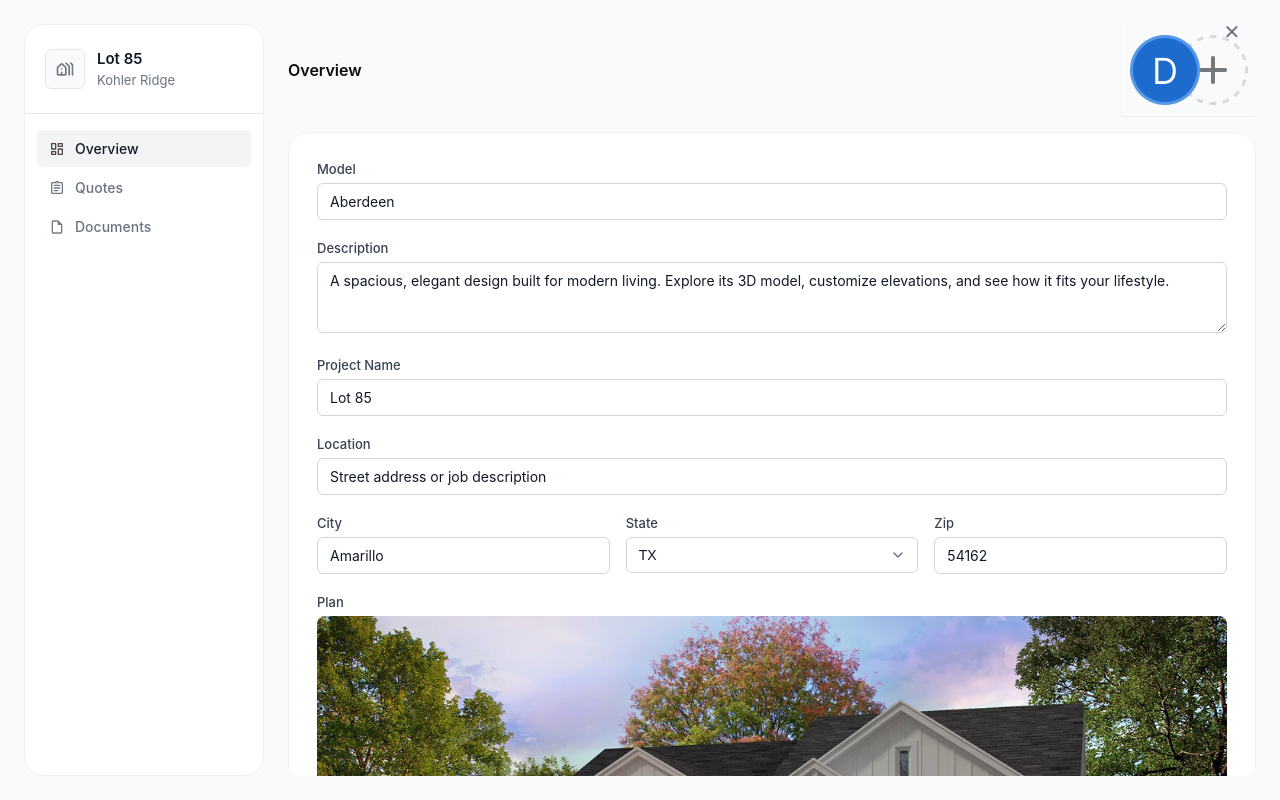
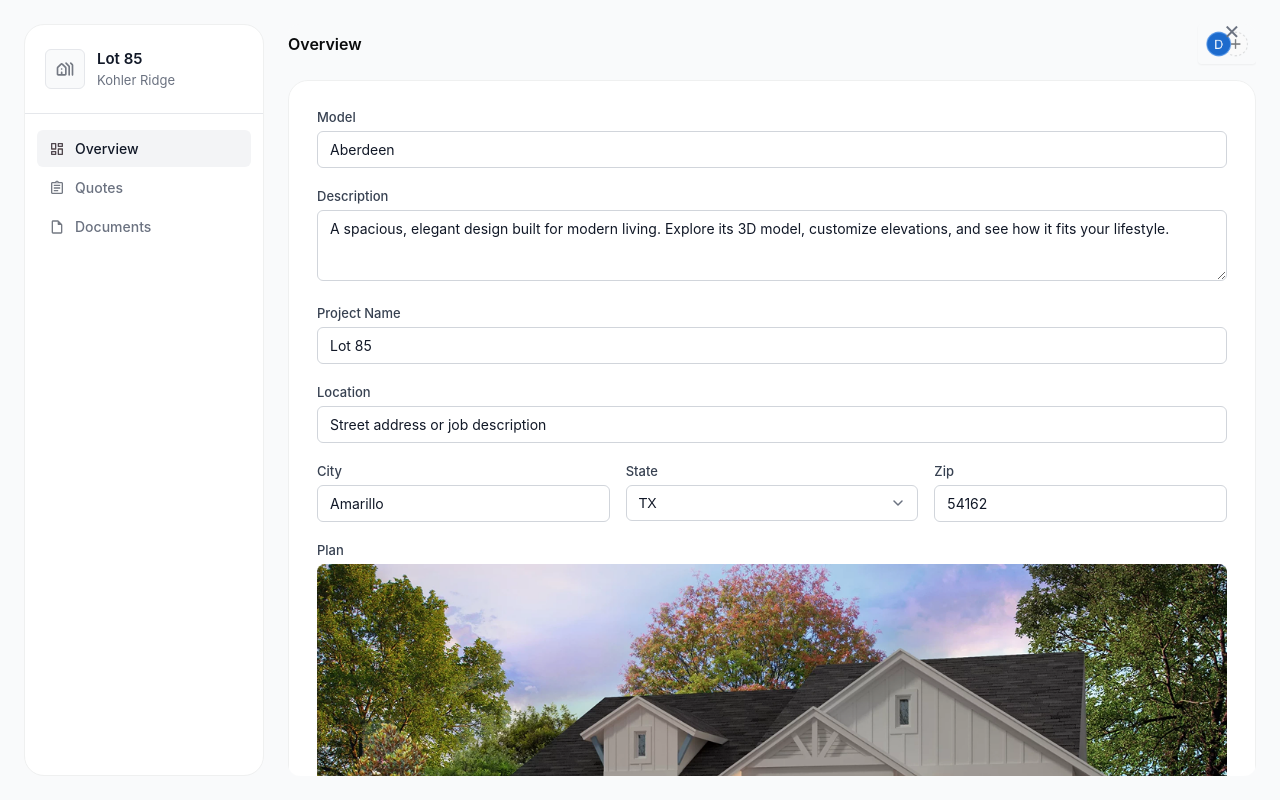
Before and after one commit to Jevohngg/mybldr-frontend, a React (Vite) app: page /communities/1/lots/1 in a window 1280 px wide. Built offline with nearby package versions, Linux system fonts and the light colour scheme; a web font is replaced by a local one.

Commit message:
Updated ReservedLotDetailPage.module.css

```diff
--- a/src/pages/ReservedLotDetail/ReservedLotDetailPage.module.css
+++ b/src/pages/ReservedLotDetail/ReservedLotDetailPage.module.css
@@ -71,6 +71,7 @@
   border: none;
   cursor: pointer;
   transition: background 0.15s;
+  max-width: 58px !important;
 }
 
 .addButton:hover {
```
